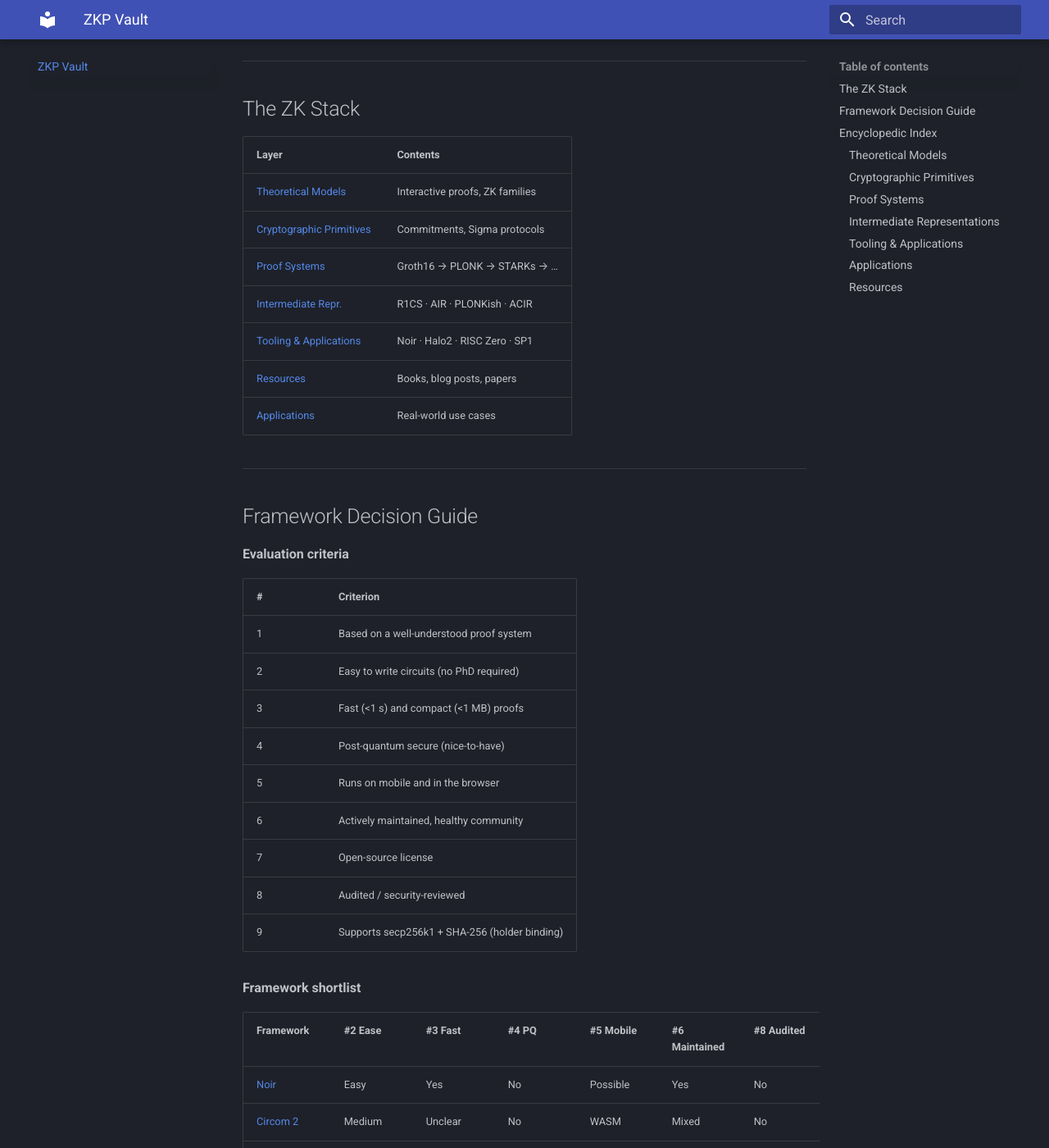
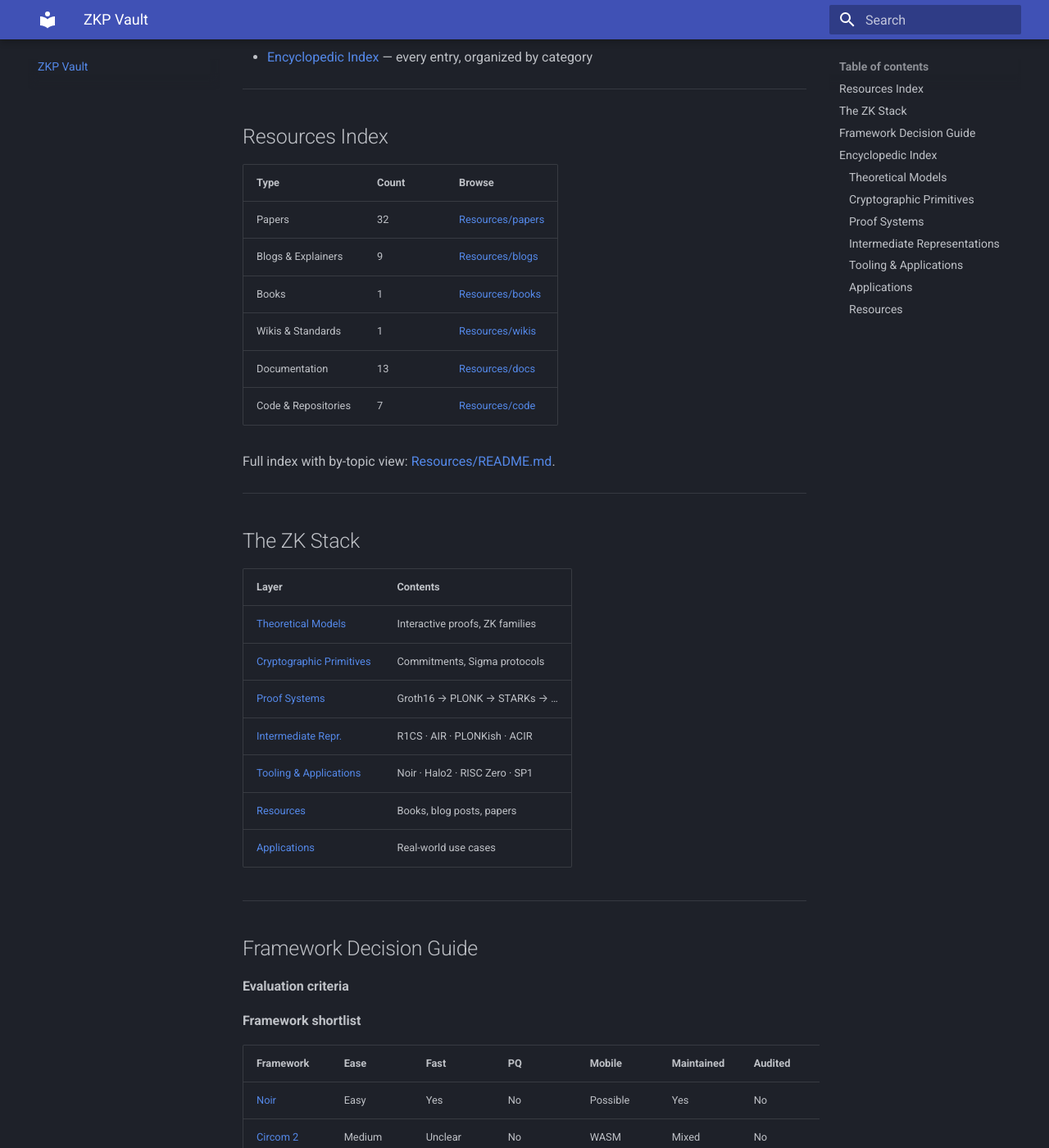
Before and after one commit to eid-privacy/zkp-vault, an MkDocs documentation site: the page built from docs/README.md, in a window 1280 px wide and 1400 px high, scrolled down 457 px. Shown: the whole window at 82% size. Built offline with MkDocs 1.6.1 and Material for MkDocs 9.7.7, drawn with Linux system fonts in a browser that asks for light colours; some of the changed text lies outside the part shown.

Commit message:
Re-arranging entries

```diff
--- a/docs/README.md
+++ b/docs/README.md
@@ -2,11 +2,27 @@
 
 A knowledge vault covering Zero-Knowledge Proof papers, frameworks, cryptographic primitives, and tooling — from foundational theory to production-ready implementations. Built as an Obsidian notebook and mkDocs site, working toward a blog post on the most important elements of the ZKP ecosystem.
 
-The vault is organized in three ways:
+The vault is organized in four ways:
 
+- [Resource Index](#resources-index) — 63 external resources (papers, blogs, books, docs, code) by type and topic
 - [The ZK Stack](#the-zk-stack) — from foundational theory down to working tools
 - [Framework Decision Guide](#framework-decision-guide) — evaluation criteria and framework comparison for e-ID credential proofs
 - [Encyclopedic Index](#encyclopedic-index) — every entry, organized by category
+
+---
+
+## Resources Index
+
+| Type | Count | Browse |
+|---|---|---|
+| Papers | 32 | [Resources/papers](Resources/papers/README.md) |
+| Blogs & Explainers | 9 | [Resources/blogs](Resources/blogs/README.md) |
+| Books | 1 | [Resources/books](Resources/books/README.md) |
+| Wikis & Standards | 1 | [Resources/wikis](Resources/wikis/README.md) |
+| Documentation | 13 | [Resources/docs](Resources/docs/README.md) |
+| Code & Repositories | 7 | [Resources/code](Resources/code/README.md) |
+
+Full index with by-topic view: [Resources/README.md](Resources/README.md).
 
 ---
 
@@ -28,21 +44,9 @@ The vault is organized in three ways:
 
 **Evaluation criteria**
 
-| # | Criterion |
-|---|---|
-| 1 | Based on a well-understood proof system |
-| 2 | Easy to write circuits (no PhD required) |
-| 3 | Fast (<1 s) and compact (<1 MB) proofs |
-| 4 | Post-quantum secure (nice-to-have) |
-| 5 | Runs on mobile and in the browser |
-| 6 | Actively maintained, healthy community |
-| 7 | Open-source license |
-| 8 | Audited / security-reviewed |
-| 9 | Supports secp256k1 + SHA-256 (holder binding) |
-
 **Framework shortlist**
 
-| Framework | #2 Ease | #3 Fast | #4 PQ | #5 Mobile | #6 Maintained | #8 Audited | #9 Sign+Hash |
+| Framework | Ease | Fast | PQ | Mobile | Maintained | Audited | Sign+Hash |
 |---|---|---|---|---|---|---|---|
 | [Noir](ToolingApplication/Noir.md) | Easy | Yes | No | Possible | Yes | No | Yes |
 | [Circom 2](ToolingApplication/Circom2.md) | Medium | Unclear | No | WASM | Mixed | No | Hash only |
@@ -106,13 +113,12 @@ The vault is organized in three ways:
 | [Pico](ToolingApplication/Pico.md) | zkVM | Plonky3 |
 | [Valida](ToolingApplication/Valida.md) | zkVM | Plonky3 (archived) |
 | [Powdr](ToolingApplication/Powdr.md) | Optimizer | vmLLVM / zkVM |
+| [Arithmetic Circuits](ToolingApplication/Circuits.md) | Concept | — |
+| [Sumcheck Protocol](ToolingApplication/SumcheckProofs.md) | Concept | — |
+| [zkVM](ToolingApplication/zkVM.md) | Concept overview | — |
 
 ### Applications
 - [Applications overview](Applications/README.md) — privacy, scalability, enterprise, gaming use cases *(notes not yet written)*
 
 ### Resources
-- [Proofs, Arguments, and Zero-Knowledge (Thaler)](Resources/books/Thaler-Proofs-Arguments-ZK.md) — the standard textbook
-- [Evolution of ZKPs](Resources/blogs/Evolution-of-ZKPs.md)
-- [PLONK Family Note](Resources/blogs/Plonk-Family-Note.md)
-- [Cryptographic Principles (Tomescu)](Resources/blogs/Cryptographic-Principles-Tomescu.md)
-- [ZKProof Wiki](Resources/wikis/ZKProof-Wiki.md)
+See [Resources Index](#resources-index) above for all 63 entries by type and topic.
```
Also changed, not shown: other parts of docs/README.md (+4 -1 lines), README.md (+0 -1 lines), 1 other file.
